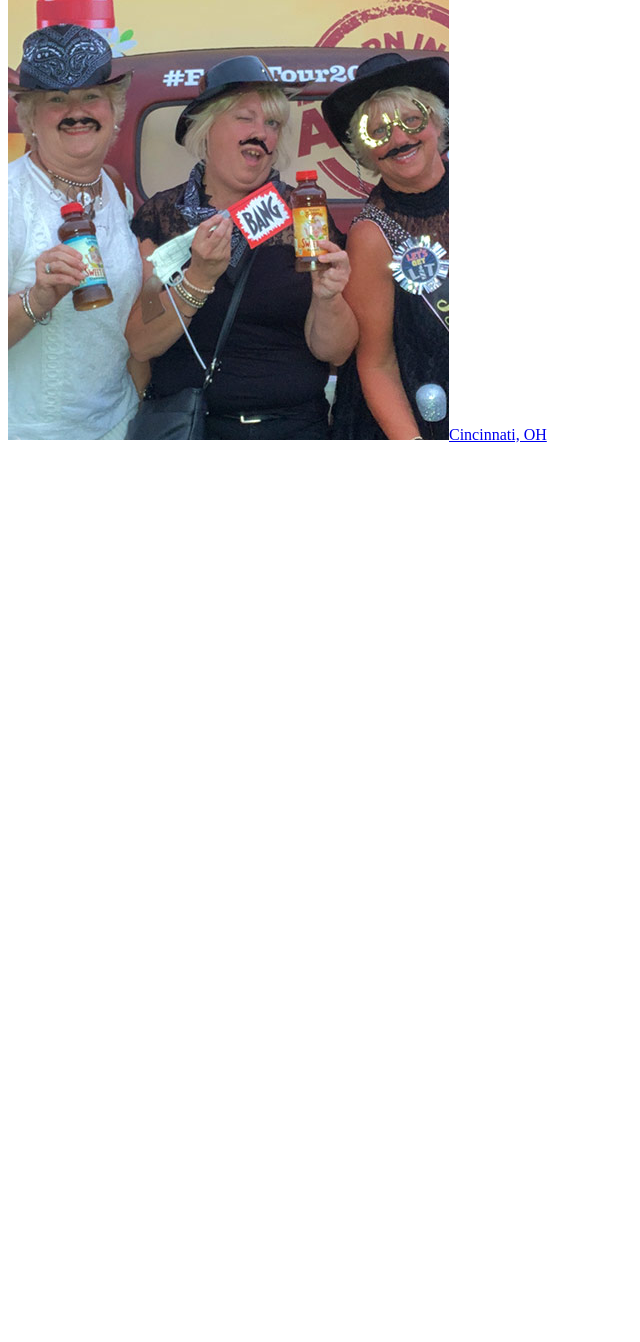
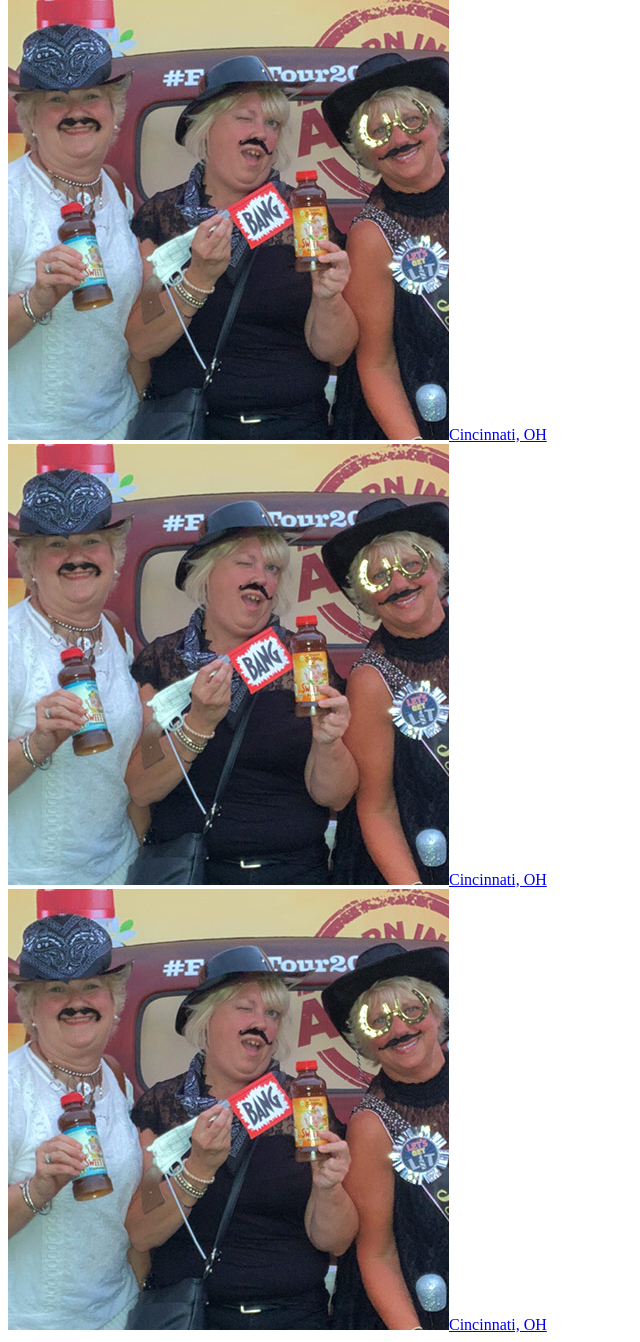
Before and after one commit to brucetangdesign/sweet-leaf-farm-tour, a PHP site: page /tour-photos.php in a window 1280 px wide. Shown: the part 513-1855 px from the top of the page, without its empty margins (0-640 px from the left). Before the commit the page ends 956 px from the top, so only its background shows below. Run offline with PHP 8.4, Linux system fonts and the light colour scheme.

Commit message:
CSS fix for tour photos

```diff
--- a/css/style.css
+++ b/css/style.css
@@ -2455,6 +2455,9 @@ ul.feature-hashtags li:last-of-type {
 }
 #tour-photos.slide-main .photos {
   margin-top: 3.125rem;
+  max-width: 1600px;
+  margin-left: auto;
+  margin-right: auto;
   -webkit-display: flex;
   -moz-display: flex;
   -ms-display: flex;
--- a/scss/_index.scss
+++ b/scss/_index.scss
@@ -1552,6 +1552,9 @@ $tour-star-path: "%3Cpath class='st0' d='M10.2,3.7c-0.1-0.2-0.3-0.4-0.6-0.4l-3,0
 
   .photos{
     margin-top: getRem(50px);
+    max-width: 1600px;
+    margin-left: auto;
+    margin-right: auto;
     @include prefixr(display,flex);
     @include prefixr(justify-content,center);
     @include prefixr(flex-wrap,wrap);
--- a/tour-photos.php
+++ b/tour-photos.php
@@ -4,6 +4,12 @@ $tourPhotos =  array(
   array('location' => 'Nashville, TN',
         'href' => 'https://www.simplebooth.com/gallery/2cAt4ALUM8f6-hanging-out-with-sweet-leaf-tea-cma-fest-the-george-jones-nashville',
         'imgSrc' => 'tour-photo-nashville-tn.jpg'),
+  array('location' => 'Cincinnati, OH',
+        'href' => 'https://www.simplebooth.com/gallery/Vjg9U4nccdf8-sweet-for-luke-cincinnati',
+        'imgSrc' => 'tour-photo-cincinnati-oh.jpg'),
+  array('location' => 'Cincinnati, OH',
+        'href' => 'https://www.simplebooth.com/gallery/Vjg9U4nccdf8-sweet-for-luke-cincinnati',
+        'imgSrc' => 'tour-photo-cincinnati-oh.jpg'),
   array('location' => 'Cincinnati, OH',
         'href' => 'https://www.simplebooth.com/gallery/Vjg9U4nccdf8-sweet-for-luke-cincinnati',
         'imgSrc' => 'tour-photo-cincinnati-oh.jpg')
```
Also changed, not shown: 1 other file.
